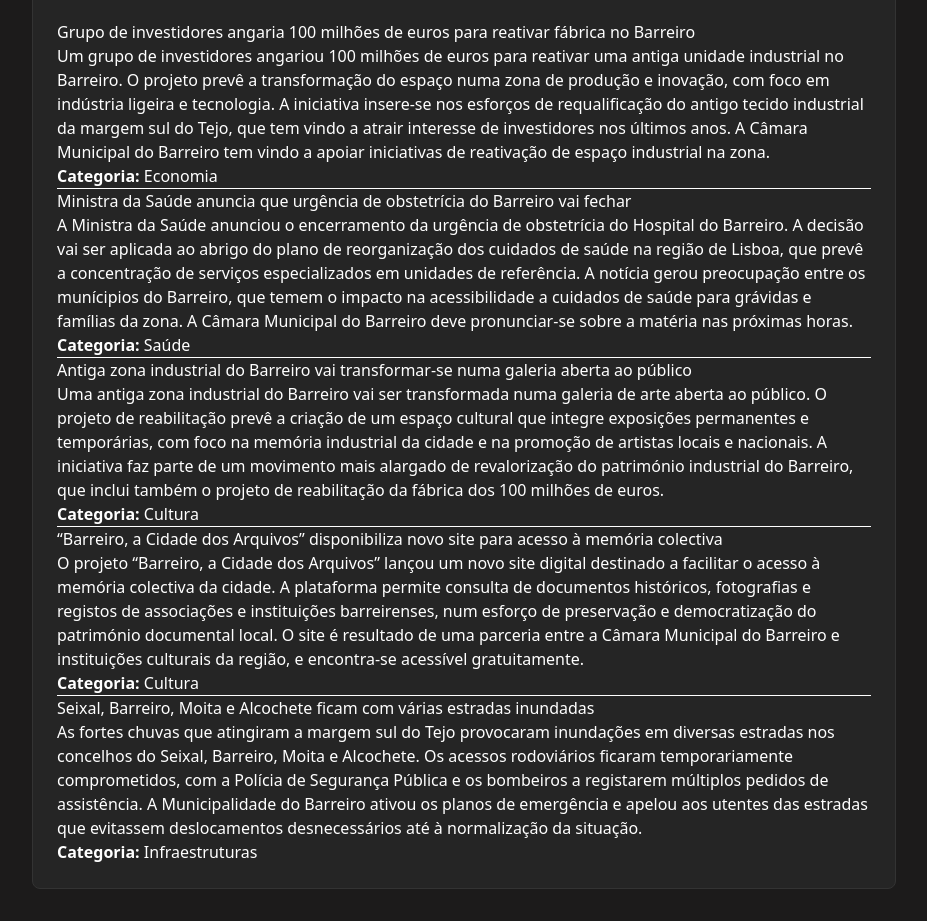
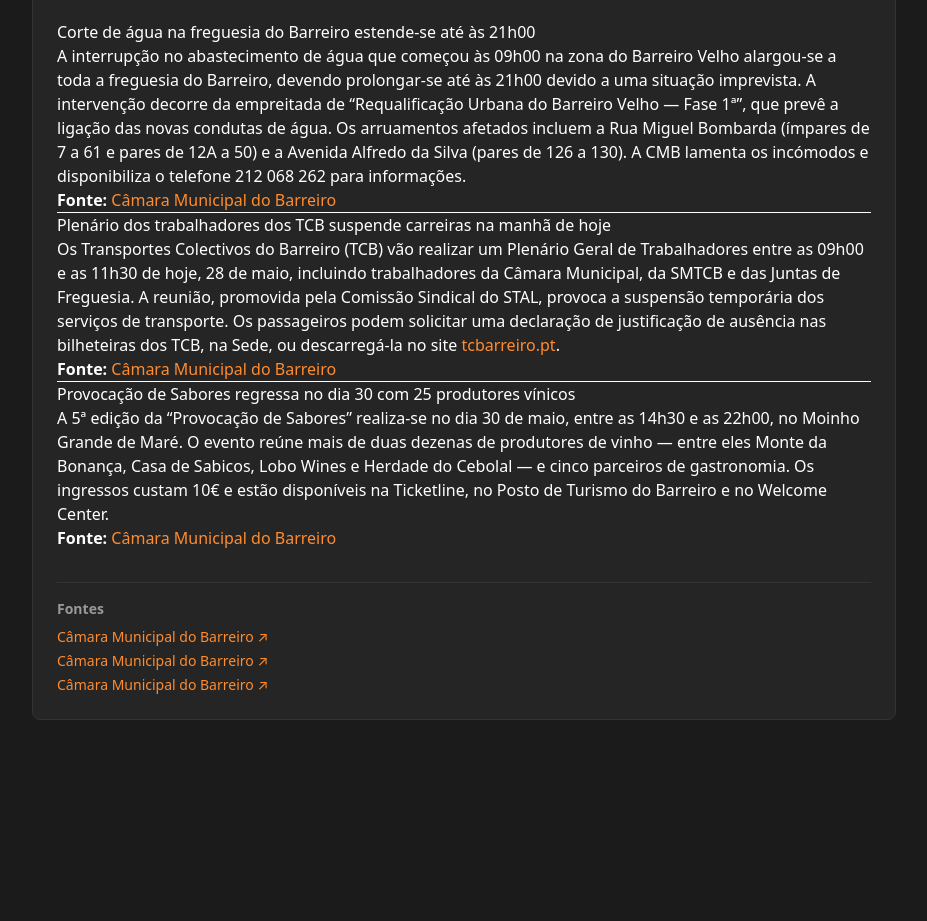
Before and after one commit to caiadas25/barreiro-hoje, an Astro site: page /2026-05-28 in a window 1280 px wide. Shown: the part 169-1090 px from the top of the page, without its empty margins (176-1103 px from the left). After the commit the page ends 921 px from the top, so only its background shows below. Built offline with nearby package versions, Linux system fonts and the light colour scheme; Astro itself is replaced by a stand-in of ours.

Commit message:
fix: rewrite 28 May digest — 3 sourced stories, proper journalism

```diff
--- a/src/content/digests/2026-05-28.md
+++ b/src/content/digests/2026-05-28.md
@@ -2,42 +2,33 @@
 title: "Digest Diário — 28 de Maio de 2026"
 date: "2026-05-28"
 description: "Resumo das principais notícias de Barreiro"
+sources:
+  - name: "Câmara Municipal do Barreiro"
+    url: "https://www.cm-barreiro.pt/atualizacao-da-interrupcao-no-abastecimento-de-agua-no-barreiro-a-28-de-maio/"
+  - name: "Câmara Municipal do Barreiro"
+    url: "https://www.cm-barreiro.pt/plenario-geral-de-trabalhadores-a-28-de-maio/"
+  - name: "Câmara Municipal do Barreiro"
+    url: "https://www.cm-barreiro.pt/5a-provocacao-de-sabores-regressa-ao-barreiro-no-moinho-grande-de-mare-com-mais-de-25-produtores-vinicos/"
 ---
 
-### Grupo de investidores angaria 100 milhões de euros para reativar fábrica no Barreiro
+### Corte de água na freguesia do Barreiro estende-se até às 21h00
 
-Um grupo de investidores angariou 100 milhões de euros para reativar uma antiga unidade industrial no Barreiro. O projeto prevê a transformação do espaço numa zona de produção e inovação, com foco em indústria ligeira e tecnologia. A iniciativa insere-se nos esforços de requalificação do antigo tecido industrial da margem sul do Tejo, que tem vindo a atrair interesse de investidores nos últimos anos. A Câmara Municipal do Barreiro tem vindo a apoiar iniciativas de reativação de espaço industrial na zona.
+A interrupção no abastecimento de água que começou às 09h00 na zona do Barreiro Velho alargou-se a toda a freguesia do Barreiro, devendo prolongar-se até às 21h00 devido a uma situação imprevista. A intervenção decorre da empreitada de "Requalificação Urbana do Barreiro Velho — Fase 1ª", que prevê a ligação das novas condutas de água. Os arruamentos afetados incluem a Rua Miguel Bombarda (ímpares de 7 a 61 e pares de 12A a 50) e a Avenida Alfredo da Silva (pares de 126 a 130). A CMB lamenta os incómodos e disponibiliza o telefone 212 068 262 para informações.
 
-**Categoria:** Economia
+**Fonte:** [Câmara Municipal do Barreiro](https://www.cm-barreiro.pt/atualizacao-da-interrupcao-no-abastecimento-de-agua-no-barreiro-a-28-de-maio/)
 
 ---
 
-### Ministra da Saúde anuncia que urgência de obstetrícia do Barreiro vai fechar
+### Plenário dos trabalhadores dos TCB suspende carreiras na manhã de hoje
 
-A Ministra da Saúde anunciou o encerramento da urgência de obstetrícia do Hospital do Barreiro. A decisão vai ser aplicada ao abrigo do plano de reorganização dos cuidados de saúde na região de Lisboa, que prevê a concentração de serviços especializados em unidades de referência. A notícia gerou preocupação entre os munícipios do Barreiro, que temem o impacto na acessibilidade a cuidados de saúde para grávidas e famílias da zona. A Câmara Municipal do Barreiro deve pronunciar-se sobre a matéria nas próximas horas.
+Os Transportes Colectivos do Barreiro (TCB) vão realizar um Plenário Geral de Trabalhadores entre as 09h00 e as 11h30 de hoje, 28 de maio, incluindo trabalhadores da Câmara Municipal, da SMTCB e das Juntas de Freguesia. A reunião, promovida pela Comissão Sindical do STAL, provoca a suspensão temporária dos serviços de transporte. Os passageiros podem solicitar uma declaração de justificação de ausência nas bilheteiras dos TCB, na Sede, ou descarregá-la no site tcbarreiro.pt.
 
-**Categoria:** Saúde
+**Fonte:** [Câmara Municipal do Barreiro](https://www.cm-barreiro.pt/plenario-geral-de-trabalhadores-a-28-de-maio/)
 
 ---
 
-### Antiga zona industrial do Barreiro vai transformar-se numa galeria aberta ao público
+### Provocação de Sabores regressa no dia 30 com 25 produtores vínicos
 
-Uma antiga zona industrial do Barreiro vai ser transformada numa galeria de arte aberta ao público. O projeto de reabilitação prevê a criação de um espaço cultural que integre exposições permanentes e temporárias, com foco na memória industrial da cidade e na promoção de artistas locais e nacionais. A iniciativa faz parte de um movimento mais alargado de revalorização do património industrial do Barreiro, que inclui também o projeto de reabilitação da fábrica dos 100 milhões de euros.
+A 5ª edição da "Provocação de Sabores" realiza-se no dia 30 de maio, entre as 14h30 e as 22h00, no Moinho Grande de Maré. O evento reúne mais de duas dezenas de produtores de vinho — entre eles Monte da Bonança, Casa de Sabicos, Lobo Wines e Herdade do Cebolal — e cinco parceiros de gastronomia. Os ingressos custam 10€ e estão disponíveis na Ticketline, no Posto de Turismo do Barreiro e no Welcome Center.
 
-**Categoria:** Cultura
-
----
-
-### "Barreiro, a Cidade dos Arquivos" disponibiliza novo site para acesso à memória colectiva
-
-O projeto "Barreiro, a Cidade dos Arquivos" lançou um novo site digital destinado a facilitar o acesso à memória colectiva da cidade. A plataforma permite consulta de documentos históricos, fotografias e registos de associações e instituições barreirenses, num esforço de preservação e democratização do património documental local. O site é resultado de uma parceria entre a Câmara Municipal do Barreiro e instituições culturais da região, e encontra-se acessível gratuitamente.
-
-**Categoria:** Cultura
-
----
-
-### Seixal, Barreiro, Moita e Alcochete ficam com várias estradas inundadas
-
-As fortes chuvas que atingiram a margem sul do Tejo provocaram inundações em diversas estradas nos concelhos do Seixal, Barreiro, Moita e Alcochete. Os acessos rodoviários ficaram temporariamente comprometidos, com a Polícia de Segurança Pública e os bombeiros a registarem múltiplos pedidos de assistência. A Municipalidade do Barreiro ativou os planos de emergência e apelou aos utentes das estradas que evitassem deslocamentos desnecessários até à normalização da situação.
-
-**Categoria:** Infraestruturas
+**Fonte:** [Câmara Municipal do Barreiro](https://www.cm-barreiro.pt/5a-provocacao-de-sabores-regressa-ao-barreiro-no-moinho-grande-de-mare-com-mais-de-25-produtores-vinicos/)
```
